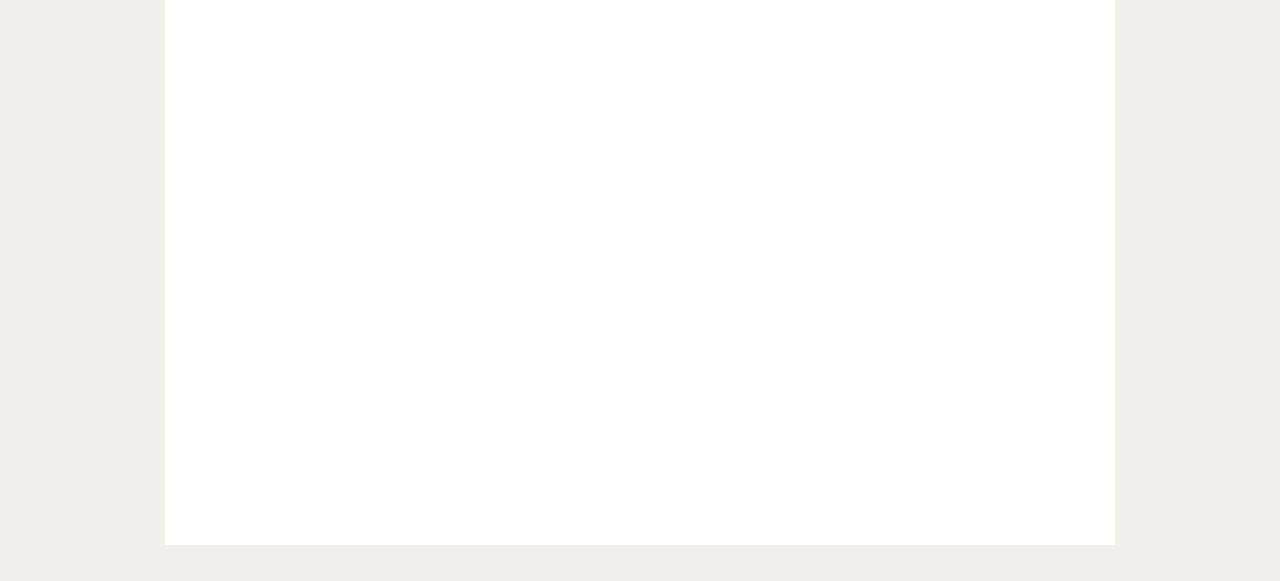
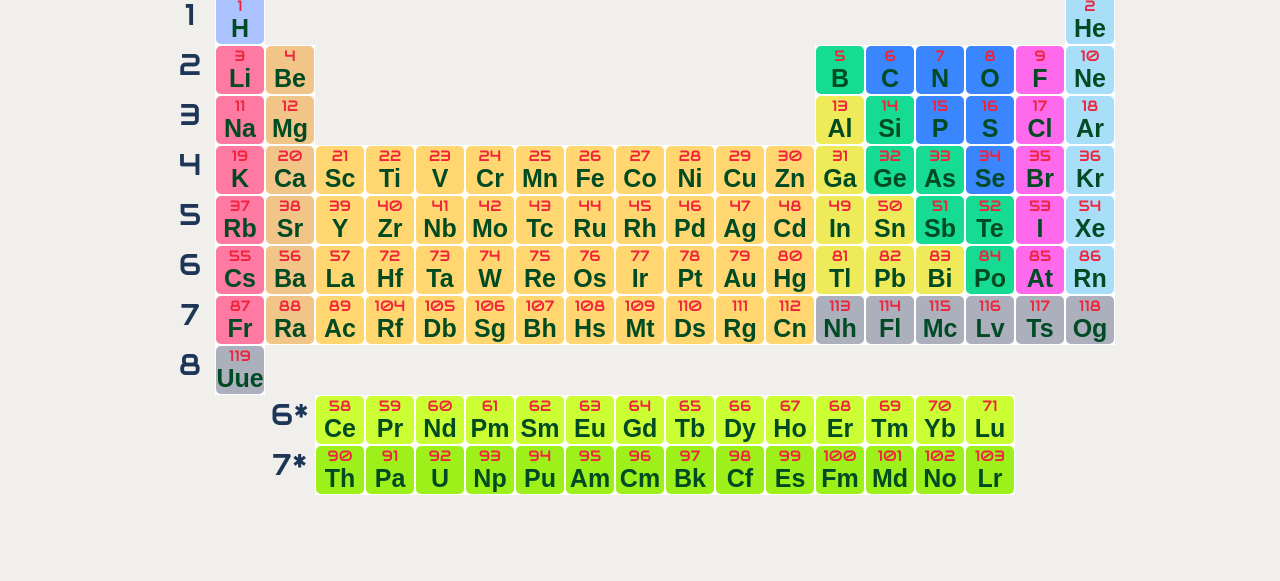
Before and after one commit to as77jc/Periodic-Table-of-Materials, a plain HTML site: page index.html in a window 1280 px wide. Shown: the part 439-1020 px from the top of the page. Drawn offline with Linux system fonts and the light colour scheme; a web font is replaced by a local one.

Commit message:
Update index.html

```diff
--- a/index.html
+++ b/index.html
@@ -34,6 +34,6 @@
         <!-- All the elements table includ this DIV tag -->
         <div class='tabel' id='tabel'></div>
 
-    <script src='./js/index.js'></script>
+    <script src='./js/index.js' type='module'></script>
     </body>
 </html>
```
